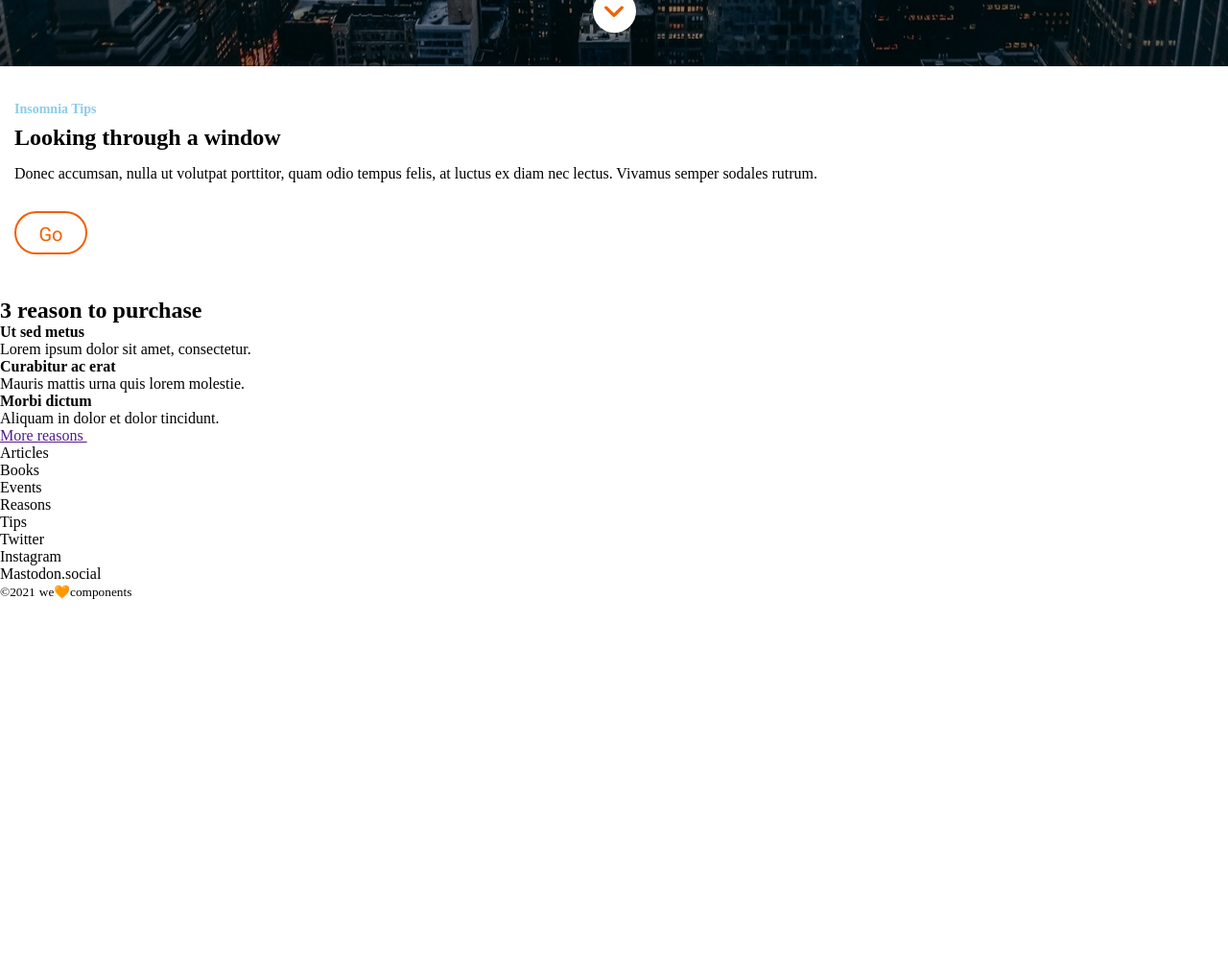
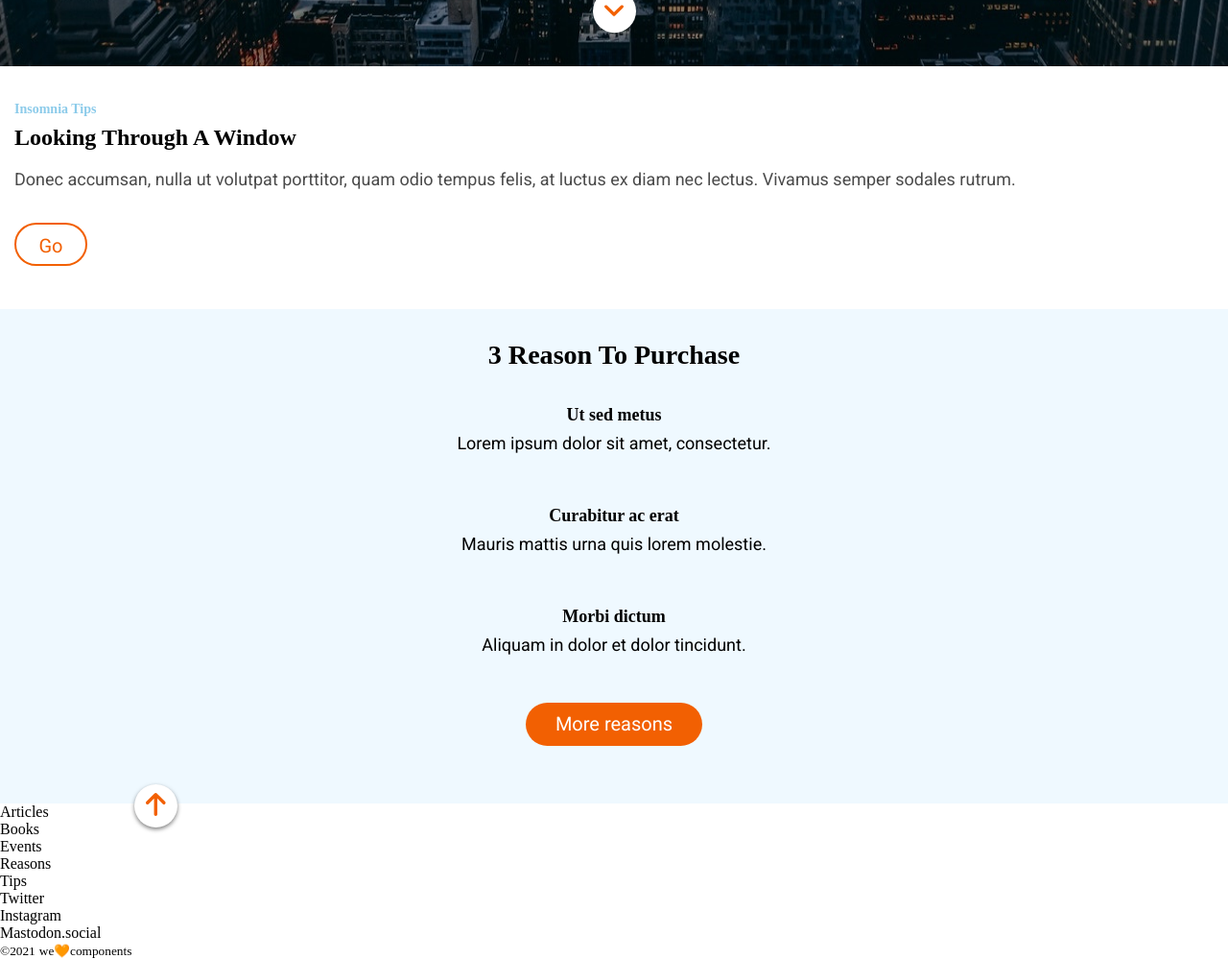
Before and after one commit to Adalab/modulo-1-evaluacion-final-mariavirum, a website: page docs/index.html in a window 1280 px wide. Shown: the part 731-1730 px from the top of the page at 96% size. Before the commit the page ends 1356 px from the top, so only its background shows below. Drawn offline with Linux system fonts and the light colour scheme.

Commit message:
add reasonsSection style and buttoms

```diff
--- a/docs/index.html
+++ b/docs/index.html
@@ -13,7 +13,7 @@
 
 
     <header>
-        <div class="header__container"/>
+        <div class="header__container" id="index"/>
         <a class="header__menu" href="https://adalab.es/" title="Adalab Home">
           <img class="header__menu--img" src="./assets/images/ico-menu.svg" alt=""/>
         </a>
@@ -35,16 +35,17 @@
           <div class="anonymous-container__title2">
           <h3 class="anonymous-container__title2--2">In hac habitasse platea dictumst.</h2>
           </div>
-          <div class="anonymous-container__link"
-            <a class="anonymous-container__link--1" href="#reasons" title="to reasons section">
+          <div class="anonymous-container__link">
+            <a class="anonymous-container__link--1" href="#reasons" title="ReasonsSection">
           <img src="./assets/images/ico-scroll-down.svg" alt="down seccion"/>
           </a>
           </div>
           </div>
         </section>
+
       <section class="looking">
           <div class="looking-container">
-              <h5 class="looking-container__title1">Insomnia Tips</h5>
+              <h5 class="looking-container__title1">Insomnia tips</h5>
               <h2 class="looking-container__title2">Looking through a window</h3>
               <p class="looking-container__text">Donec accumsan, nulla ut volutpat porttitor, quam odio tempus felis, at
                       luctus ex diam nec lectus. Vivamus semper sodales rutrum.
@@ -56,40 +57,54 @@
       </section>
 
 
+      <section class="reasons" id="reasons">
+        <div class="reasons-container">
+
+          <div class="reasons-container__bigtitle">
+          <h3>3 reason to purchase</h3>
+          </div>
+
+          <div class="reasons-grid-container">
+
+          <div class="reasons-grid-container__text1">
+          <h4 class="reasons-container__title">Ut sed metus</h4>
+          <p class="reasons-container__description">Lorem ipsum dolor sit amet, consectetur.</p>
+          </div>
+
+          <div class="reasons-grid-container__text2">
+          <h4 class="reasons-container__title">Curabitur ac erat</h4>
+          <p class="reasons-container__description">Mauris mattis urna quis lorem molestie.</p>
+          </div>
+
+          <div class="reasons-grid-container__text3">
+          <h4 class="reasons-container__title">Morbi dictum</h4>
+          <p class="reasons-container__description">Aliquam in dolor et dolor tincidunt.</p>
+          </div>
+          </div>
+
+          <div class="reasons-container__link">
+          <a class="reasons-container__link--bottom" href="" title="" >More reasons</a>
+         </div>
+         <div class="reasons-container__link2">
+          <a class="reasons-container__link2--bottom2" href="#index" title="UptoIndex">
+          <img src="./assets/images/ico-arrow.svg" alt="UptoIndex"/>
+          </a>
+        </div>
+      </div>
+    </section>
+  </main>
 
 
 
 
 
-     <section class="reasons" id="reasons">
 
-      <div class="reasons__container--title">
-        <h2>3 reason to purchase</h3>
-      </div>
 
-      <div class="reasons__container--text reasons__container--text1">
-        <h4>Ut sed metus</h4>
-        <p>Lorem ipsum dolor sit amet, consectetur.</p>
-      </div>
 
-      <div class="reasons__container--text reasons__container--text2">
-        <h4>Curabitur ac erat</h4>
-        <p>Mauris mattis urna quis lorem molestie.</p>
-      </div>
 
-      <div class="reasons__container--text reasons__container--text3">
-        <h4>Morbi dictum</h4>
-        <p>Aliquam in dolor et dolor tincidunt.</p>
-      </div>
 
-      <div class="reasons__container--link">
-        <a href="" title="" >More reasons <img src="" alt=""/>
-        </a>
-      </div>
 
-     </section>
 
-    </main>
 
     <footer>
       <div class="footer__container">
--- a/src/scss/main.scss
+++ b/src/scss/main.scss
@@ -190,6 +190,11 @@
         padding: 30px 15px 60px 15px;
         background-color: #eff9ff;
         text-align: center;
+        /*display: flex;
+        flex-direction: column;
+        align-items: center;
+        justify-content: center;*/
+
     }
 
 .reasons-container__bigtitle{
@@ -267,7 +272,7 @@
     color: white;
 }
 
-.reasons-container__link--bottom{
+.reasons-container__link--buttom{
     font-family: Roboto;
     font-size: 20px;
     font-weight: 500;
@@ -293,3 +298,17 @@
     }
     }
 }
+
+.reasons-container__link2{
+    width: 45px;
+    height: 45px;
+    background-color: white;
+    box-shadow: 0 2px 4px 0 rgba(0, 0, 0, 0.5);
+    border-radius: 22.5px;
+    display:flex;
+    justify-content: center;
+    align-items: center;
+    position: absolute;
+    left: 0;
+    transform: translate(140px,40px);
+}
```
Also changed, not shown: src/html/index.html (+2 -2 lines), docs/assets/css/main.css.
